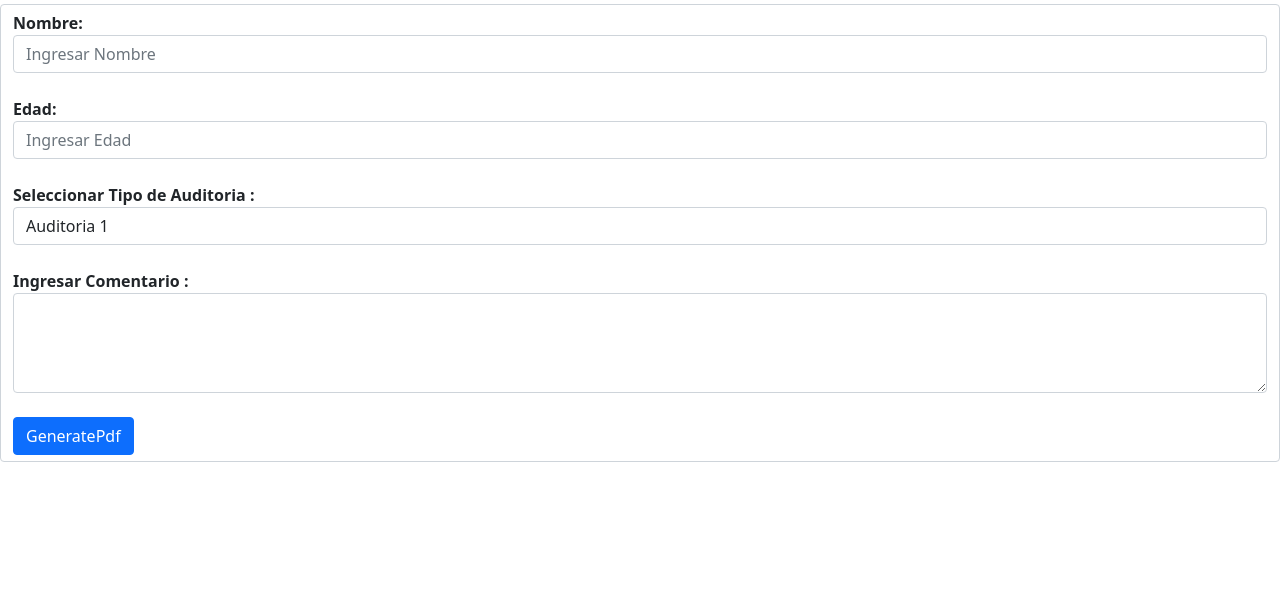
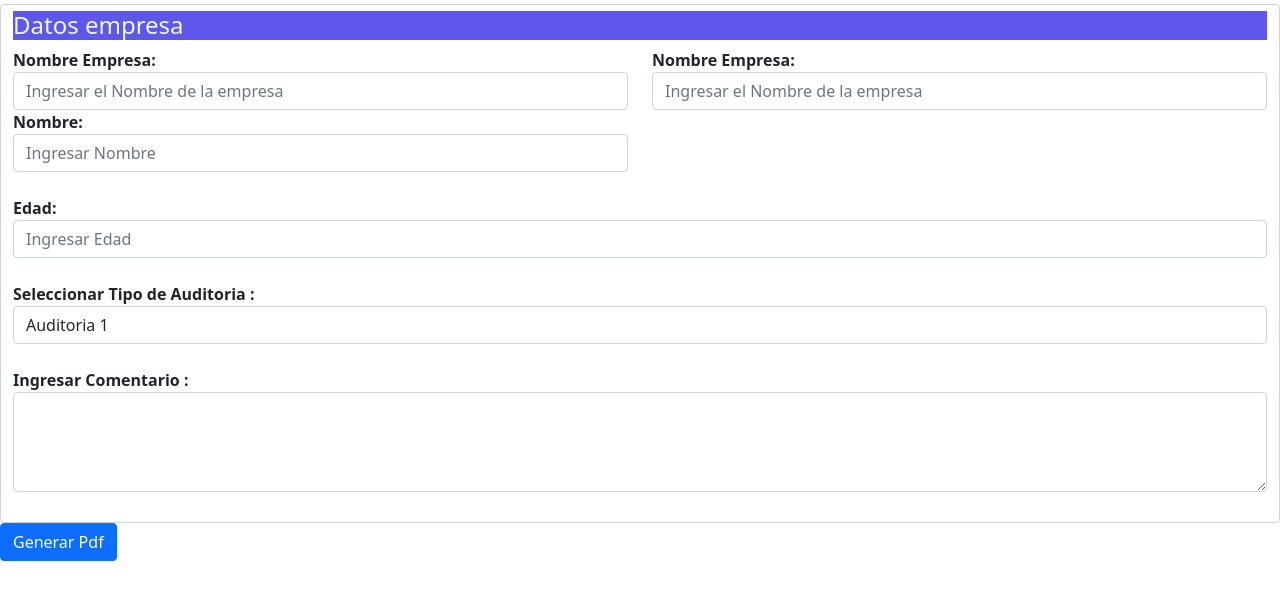
Before and after one commit to KevinL96/Formulario-Auditoria, a plain HTML site: page index.html in a window 1280 px wide. Shown: the part 42-642 px from the top of the page. Drawn offline with nearby package versions, Linux system fonts and the light colour scheme.

Commit message:
Primeros Cambios

```diff
--- a/index.html
+++ b/index.html
@@ -1,27 +1,27 @@
 <!DOCTYPE html>
 <html lang="en">
   <head>
-	<meta charset="UTF-8">
-	<meta name="viewport" content=
-	"width=device-width,initial-scale=1.0">
+    <meta charset="UTF-8" />
+    <meta name="viewport" content="width=device-width,initial-scale=1.0" />
 
     <!-- CSS only -->
-	<link href=
-"https://cdn.jsdelivr.net/npm/bootstrap@5.0.0-beta1/dist/css/bootstrap.min.css"
-		integrity=
-"sha384-giJF6kkoqNQ00vy+HMDP7azOuL0xtbfIcaT9wjKHr8RbDVddVHyTfAAsrekwKmP1"
-		crossorigin="anonymous" rel="stylesheet">
+    <link
+      href="https://cdn.jsdelivr.net/npm/bootstrap@5.0.0-beta1/dist/css/bootstrap.min.css"
+      integrity="sha384-giJF6kkoqNQ00vy+HMDP7azOuL0xtbfIcaT9wjKHr8RbDVddVHyTfAAsrekwKmP1"
+      crossorigin="anonymous"
+      rel="stylesheet"
+    />
 
     <!-- Html2Pdf -->
-	<script src=
-"https://cdnjs.cloudflare.com/ajax/libs/html2pdf.js/0.8.1/html2pdf.bundle.min.js"
-		integrity=
-"sha512vDKWohFHe2vkVWXHp3tKvIxxXg0pJxeid5eo+UjdjME3DBFBn2F8yWOE0XmiFcFbXxrEOR1JriWEno5Ckpn15A=="
-		crossorigin="anonymous">
-	</script>
+    <script
+      src="https://cdnjs.cloudflare.com/ajax/libs/html2pdf.js/0.8.1/html2pdf.bundle.min.js"
+      integrity="sha512vDKWohFHe2vkVWXHp3tKvIxxXg0pJxeid5eo+UjdjME3DBFBn2F8yWOE0XmiFcFbXxrEOR1JriWEno5Ckpn15A=="
+      crossorigin="anonymous"
+    ></script>
 
+    <title>Formulario de Auditoria</title>
     <style>
-		.heading{
+      .heading {
         text-align: center;
         color: #5f57eb;
       }
@@ -29,73 +29,108 @@
   </head>
 
   <body>
-	<h2 class="heading">
-	Auditoria Informatica
-	</h2>
+    <h2 class="heading">Auditoria Informatica</h2>
 
     <!-- Form encrypted as text -->
-	<form id ="form-print" enctype="text/plain"
-		class="form-control">
+    <form id="form-print" enctype="text/plain" class="form-control">
+      <h4 style="background-color: #5f57eb; color: aliceblue">Datos empresa</h4>
+      <div class="row">
+		<div class="col-md-6">
+        <label for="name">
+          <strong>Nombre Empresa: </strong>
+        </label>
+        <input
+          class="form-control"
+          type="text"
+          id="name"
+          name="Name"
+          placeholder="Ingresar el Nombre de la empresa"
+          required
+        />
 
         <label for="name">
           <strong>Nombre: </strong>
         </label>
-		<input class="form-control" type="text"
-		id="name" name="Name" placeholder="Ingresar Nombre">
-		<br>
+        <input
+          class="form-control"
+          type="text"
+          id="name"
+          name="Name"
+          placeholder="Ingresar Nombre"
+        />
+      </div>
+
+	  <div class="col-md-6">
+		<label for="name">
+          <strong>Nombre Empresa: </strong>
+        </label>
+        <input
+          class="form-control"
+          type="text"
+          id="name"
+          name="Name"
+          placeholder="Ingresar el Nombre de la empresa"
+          required
+        />
+
+	  </div>
+	  </div>
+      <br />
 
       <label for="age">
         <strong>Edad: </strong>
       </label>
-		<input class="form-control" type="text"
-		id="age" name="Age" placeholder="Ingresar Edad">
-		<br>
+      <input
+        class="form-control"
+        type="text"
+        id="age"
+        name="Age"
+        placeholder="Ingresar Edad"
+      />
+      <br />
 
       <label for="subject">
         <strong>Seleccionar Tipo de Auditoria : </strong>
       </label>
-		<select class="form-control"
-			id="subject" name="subject">
-			<option value="Web">
-				Auditoria 1
-			</option>
-			<option value="App">
-				Auditoria 2
-			</option>
-			<option value="Others">
-				Auditoria 3
-			</option>
+      <select class="form-control" id="subject" name="subject">
+        <option value="Web">Auditoria 1</option>
+        <option value="App">Auditoria 2</option>
+        <option value="Others">Auditoria 3</option>
       </select>
-		<br>
+      <br />
 
       <label for="message">
         <strong>Ingresar Comentario : </strong>
       </label>
-		<textarea class= "form-control"
-		id="message" name="message"
+      <textarea
+        class="form-control"
+        id="message"
+        name="message"
         placeholder="Enter you message"
-		style="height:100px">
+        style="height: 100px"
+      >
       </textarea>
-		<br>
-
-		<input type="button" class="btn btn-primary"
-		onclick="GeneratePdf();" value="GeneratePdf">
+      <br />
     </form>
+    <input
+      type="button"
+      class="btn btn-primary"
+      onclick="GeneratePdf();"
+      value="Generar Pdf"
+    />
 
     <script>
       // Function to GeneratePdf
       function GeneratePdf() {
-			var element = document.getElementById('form-print');
+        var element = document.getElementById("form-print");
         html2pdf(element);
       }
     </script>
 
-	<script src=
-"https://cdn.jsdelivr.net/npm/bootstrap@5.0.0-beta1/dist/js/bootstrap.bundle.min.js"
-		integrity=
-"sha384-ygbV9kiqUc6oa4msXn9868pTtWMgiQaeYH7/t7LECLbyPA2x65Kgf80OJFdroafW"
-		crossorigin="anonymous">
-	</script>
+    <script
+      src="https://cdn.jsdelivr.net/npm/bootstrap@5.0.0-beta1/dist/js/bootstrap.bundle.min.js"
+      integrity="sha384-ygbV9kiqUc6oa4msXn9868pTtWMgiQaeYH7/t7LECLbyPA2x65Kgf80OJFdroafW"
+      crossorigin="anonymous"
+    ></script>
   </body>
-
 </html>
```
Lines whose indentation alone changed are shown as unchanged.
